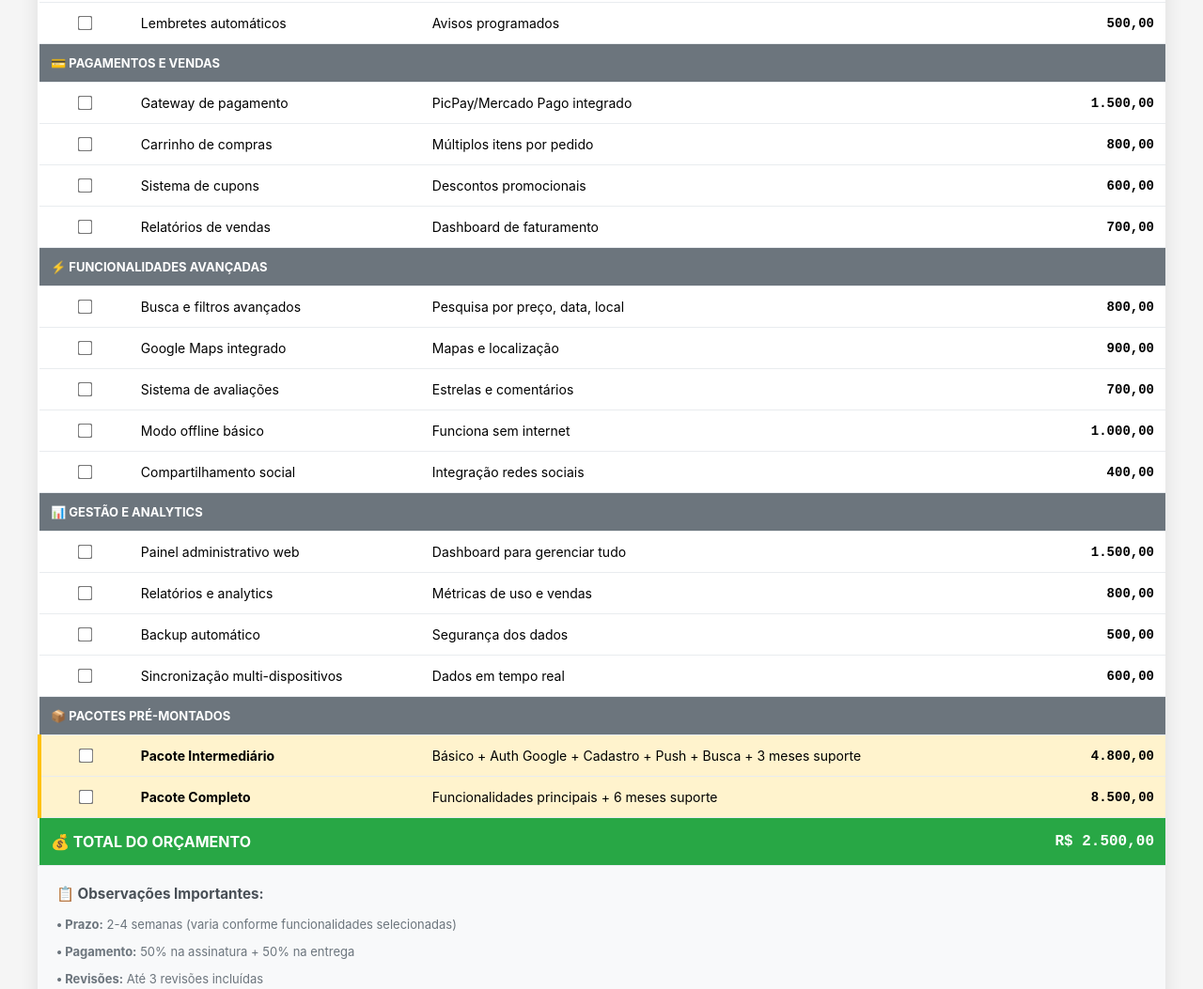
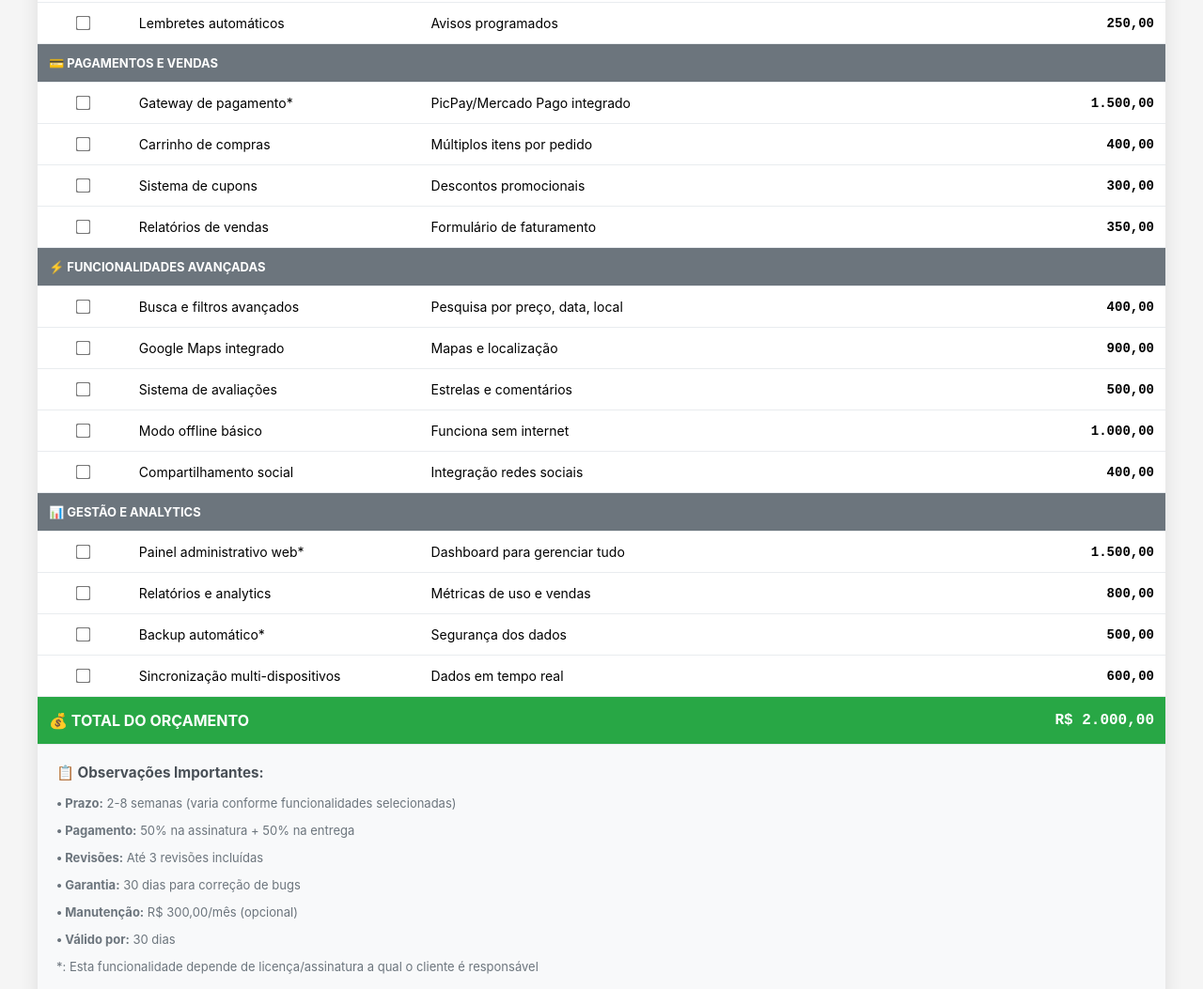
Before and after one commit to LuizDusky/OrcamentoApp, a plain HTML site: page index.html in a window 1280 px wide. Shown: the part 861-1914 px from the top of the page at 94% size. Drawn offline with Linux system fonts and the light colour scheme.

Commit message:
Update index 2

```diff
--- a/index.html
+++ b/index.html
@@ -188,9 +188,9 @@
                     <td class="checkbox-cell">
                         <input type="checkbox" id="basico" checked disabled>
                     </td>
-                    <td><strong>App Básico</strong></td>
-                    <td>Interface básica, formulário, Google Sheets, até 3 telas principais</td>
-                    <td class="valor">2.500,00</td>
+                    <td><strong>App Base</strong></td>
+                    <td>Interface básica, formulário no Google Sheets e até 3 telas principais</td>
+                    <td class="valor">2.000,00</td>
                 </tr>
 
                 <!-- Autenticação -->
@@ -198,10 +198,10 @@
                     <td colspan="4">🔐 AUTENTICAÇÃO E SEGURANÇA</td>
                 </tr>
                 <tr>
-                    <td class="checkbox-cell"><input type="checkbox" id="auth-google" data-valor="800"></td>
-                    <td>Autenticação Google/Facebook</td>
+                    <td class="checkbox-cell"><input type="checkbox" id="auth-google" data-valor="400"></td>
+                    <td>Autenticação Google*</td>
                     <td>Login social integrado</td>
-                    <td class="valor">800,00</td>
+                    <td class="valor">400,00</td>
                 </tr>
                 <tr>
                     <td class="checkbox-cell"><input type="checkbox" id="login-custom" data-valor="600"></td>
@@ -233,16 +233,16 @@
                     <td class="valor">700,00</td>
                 </tr>
                 <tr>
-                    <td class="checkbox-cell"><input type="checkbox" id="historico" data-valor="500"></td>
+                    <td class="checkbox-cell"><input type="checkbox" id="historico" data-valor="250"></td>
                     <td>Histórico de viagens</td>
                     <td>Listagem de agendamentos anteriores</td>
-                    <td class="valor">500,00</td>
+                    <td class="valor">250,00</td>
                 </tr>
                 <tr>
-                    <td class="checkbox-cell"><input type="checkbox" id="favoritos" data-valor="400"></td>
+                    <td class="checkbox-cell"><input type="checkbox" id="favoritos" data-valor="200"></td>
                     <td>Sistema de favoritos</td>
                     <td>Salvar destinos preferidos</td>
-                    <td class="valor">400,00</td>
+                    <td class="valor">200,00</td>
                 </tr>
                 <tr>
                     <td class="checkbox-cell"><input type="checkbox" id="perfil" data-valor="350"></td>
@@ -256,10 +256,10 @@
                     <td colspan="4">🔔 NOTIFICAÇÕES E COMUNICAÇÃO</td>
                 </tr>
                 <tr>
-                    <td class="checkbox-cell"><input type="checkbox" id="push" data-valor="600"></td>
+                    <td class="checkbox-cell"><input type="checkbox" id="push" data-valor="500"></td>
                     <td>Notificações push</td>
                     <td>Alertas no celular</td>
-                    <td class="valor">600,00</td>
+                    <td class="valor">500,00</td>
                 </tr>
                 <tr>
                     <td class="checkbox-cell"><input type="checkbox" id="email-notif" data-valor="400"></td>
@@ -274,10 +274,10 @@
                     <td class="valor">1.200,00</td>
                 </tr>
                 <tr>
-                    <td class="checkbox-cell"><input type="checkbox" id="lembretes" data-valor="500"></td>
+                    <td class="checkbox-cell"><input type="checkbox" id="lembretes" data-valor="250"></td>
                     <td>Lembretes automáticos</td>
                     <td>Avisos programados</td>
-                    <td class="valor">500,00</td>
+                    <td class="valor">250,00</td>
                 </tr>
 
                 <!-- Pagamentos -->
@@ -286,27 +286,27 @@
                 </tr>
                 <tr>
                     <td class="checkbox-cell"><input type="checkbox" id="gateway" data-valor="1500"></td>
-                    <td>Gateway de pagamento</td>
+                    <td>Gateway de pagamento*</td>
                     <td>PicPay/Mercado Pago integrado</td>
                     <td class="valor">1.500,00</td>
                 </tr>
                 <tr>
-                    <td class="checkbox-cell"><input type="checkbox" id="carrinho" data-valor="800"></td>
+                    <td class="checkbox-cell"><input type="checkbox" id="carrinho" data-valor="400"></td>
                     <td>Carrinho de compras</td>
                     <td>Múltiplos itens por pedido</td>
-                    <td class="valor">800,00</td>
+                    <td class="valor">400,00</td>
                 </tr>
                 <tr>
-                    <td class="checkbox-cell"><input type="checkbox" id="cupons" data-valor="600"></td>
+                    <td class="checkbox-cell"><input type="checkbox" id="cupons" data-valor="300"></td>
                     <td>Sistema de cupons</td>
                     <td>Descontos promocionais</td>
-                    <td class="valor">600,00</td>
+                    <td class="valor">300,00</td>
                 </tr>
                 <tr>
-                    <td class="checkbox-cell"><input type="checkbox" id="relatorios-vendas" data-valor="700"></td>
+                    <td class="checkbox-cell"><input type="checkbox" id="relatorios-vendas" data-valor="350"></td>
                     <td>Relatórios de vendas</td>
-                    <td>Dashboard de faturamento</td>
-                    <td class="valor">700,00</td>
+                    <td>Formulário de faturamento</td>
+                    <td class="valor">350,00</td>
                 </tr>
 
                 <!-- Funcionalidades Avançadas -->
@@ -314,10 +314,10 @@
                     <td colspan="4">⚡ FUNCIONALIDADES AVANÇADAS</td>
                 </tr>
                 <tr>
-                    <td class="checkbox-cell"><input type="checkbox" id="busca" data-valor="800"></td>
+                    <td class="checkbox-cell"><input type="checkbox" id="busca" data-valor="400"></td>
                     <td>Busca e filtros avançados</td>
                     <td>Pesquisa por preço, data, local</td>
-                    <td class="valor">800,00</td>
+                    <td class="valor">400,00</td>
                 </tr>
                 <tr>
                     <td class="checkbox-cell"><input type="checkbox" id="maps" data-valor="900"></td>
@@ -326,10 +326,10 @@
                     <td class="valor">900,00</td>
                 </tr>
                 <tr>
-                    <td class="checkbox-cell"><input type="checkbox" id="avaliacoes" data-valor="700"></td>
+                    <td class="checkbox-cell"><input type="checkbox" id="avaliacoes" data-valor="500"></td>
                     <td>Sistema de avaliações</td>
                     <td>Estrelas e comentários</td>
-                    <td class="valor">700,00</td>
+                    <td class="valor">500,00</td>
                 </tr>
                 <tr>
                     <td class="checkbox-cell"><input type="checkbox" id="offline" data-valor="1000"></td>
@@ -350,7 +350,7 @@
                 </tr>
                 <tr>
                     <td class="checkbox-cell"><input type="checkbox" id="painel-admin" data-valor="1500"></td>
-                    <td>Painel administrativo web</td>
+                    <td>Painel administrativo web*</td>
                     <td>Dashboard para gerenciar tudo</td>
                     <td class="valor">1.500,00</td>
                 </tr>
@@ -362,7 +362,7 @@
                 </tr>
                 <tr>
                     <td class="checkbox-cell"><input type="checkbox" id="backup" data-valor="500"></td>
-                    <td>Backup automático</td>
+                    <td>Backup automático*</td>
                     <td>Segurança dos dados</td>
                     <td class="valor">500,00</td>
                 </tr>
@@ -373,45 +373,31 @@
                     <td class="valor">600,00</td>
                 </tr>
 
-                <!-- Pacotes Pré-montados -->
-                <tr class="categoria">
-                    <td colspan="4">📦 PACOTES PRÉ-MONTADOS</td>
-                </tr>
-                <tr class="pacote-pre">
-                    <td class="checkbox-cell"><input type="checkbox" id="pacote-inter" data-valor="4800" data-tipo="pacote"></td>
-                    <td><strong>Pacote Intermediário</strong></td>
-                    <td>Básico + Auth Google + Cadastro + Push + Busca + 3 meses suporte</td>
-                    <td class="valor">4.800,00</td>
-                </tr>
-                <tr class="pacote-pre">
-                    <td class="checkbox-cell"><input type="checkbox" id="pacote-completo" data-valor="8500" data-tipo="pacote"></td>
-                    <td><strong>Pacote Completo</strong></td>
-                    <td>Funcionalidades principais + 6 meses suporte</td>
-                    <td class="valor">8.500,00</td>
-                </tr>
+
 
                 <!-- Total -->
                 <tr class="total-section">
                     <td colspan="3"><strong>💰 TOTAL DO ORÇAMENTO</strong></td>
-                    <td class="valor" id="total"><strong>R$ 2.500,00</strong></td>
+                    <td class="valor" id="total"><strong>R$ 2.000,00</strong></td>
                 </tr>
             </tbody>
         </table>
 
         <div class="obs">
             <h3>📋 Observações Importantes:</h3>
-            <p><strong>• Prazo:</strong> 2-4 semanas (varia conforme funcionalidades selecionadas)</p>
+            <p><strong>• Prazo:</strong> 2-8 semanas (varia conforme funcionalidades selecionadas)</p>
             <p><strong>• Pagamento:</strong> 50% na assinatura + 50% na entrega</p>
             <p><strong>• Revisões:</strong> Até 3 revisões incluídas</p>
             <p><strong>• Garantia:</strong> 30 dias para correção de bugs</p>
             <p><strong>• Manutenção:</strong> R$ 300,00/mês (opcional)</p>
             <p><strong>• Válido por:</strong> 30 dias</p>
+            <p>*: Esta funcionalidade depende de licença/assinatura a qual o cliente é responsável</p>
         </div>
     </div>
 
     <script>
         function calcularTotal() {
-            let total = 2500; // Valor básico sempre incluído
+            let total = 2000; // Valor básico sempre incluído
 
             const checkboxes = document.querySelectorAll('input[type="checkbox"]:not(#basico)');
             const pacotesSelecionados = [];
```
